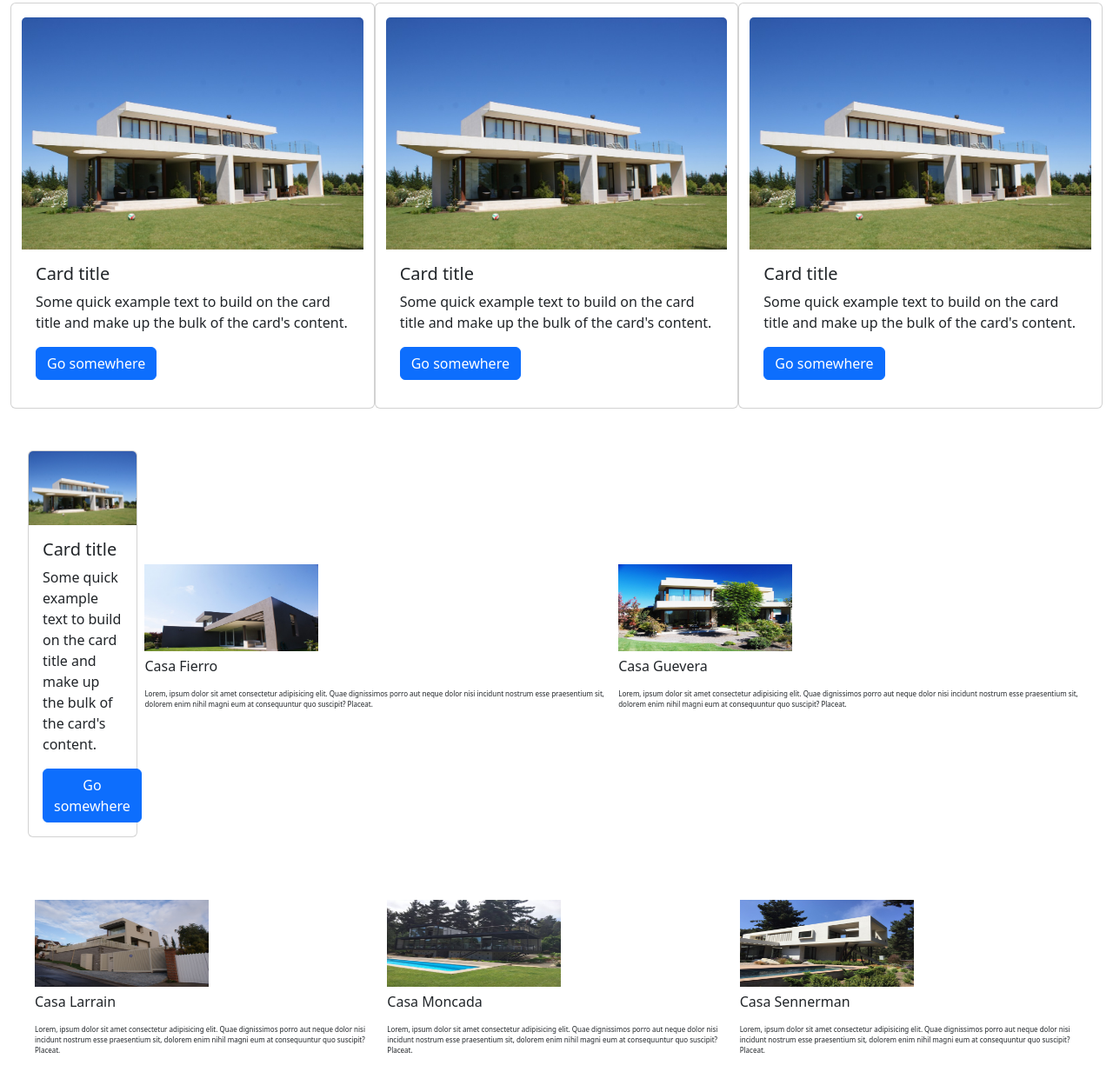
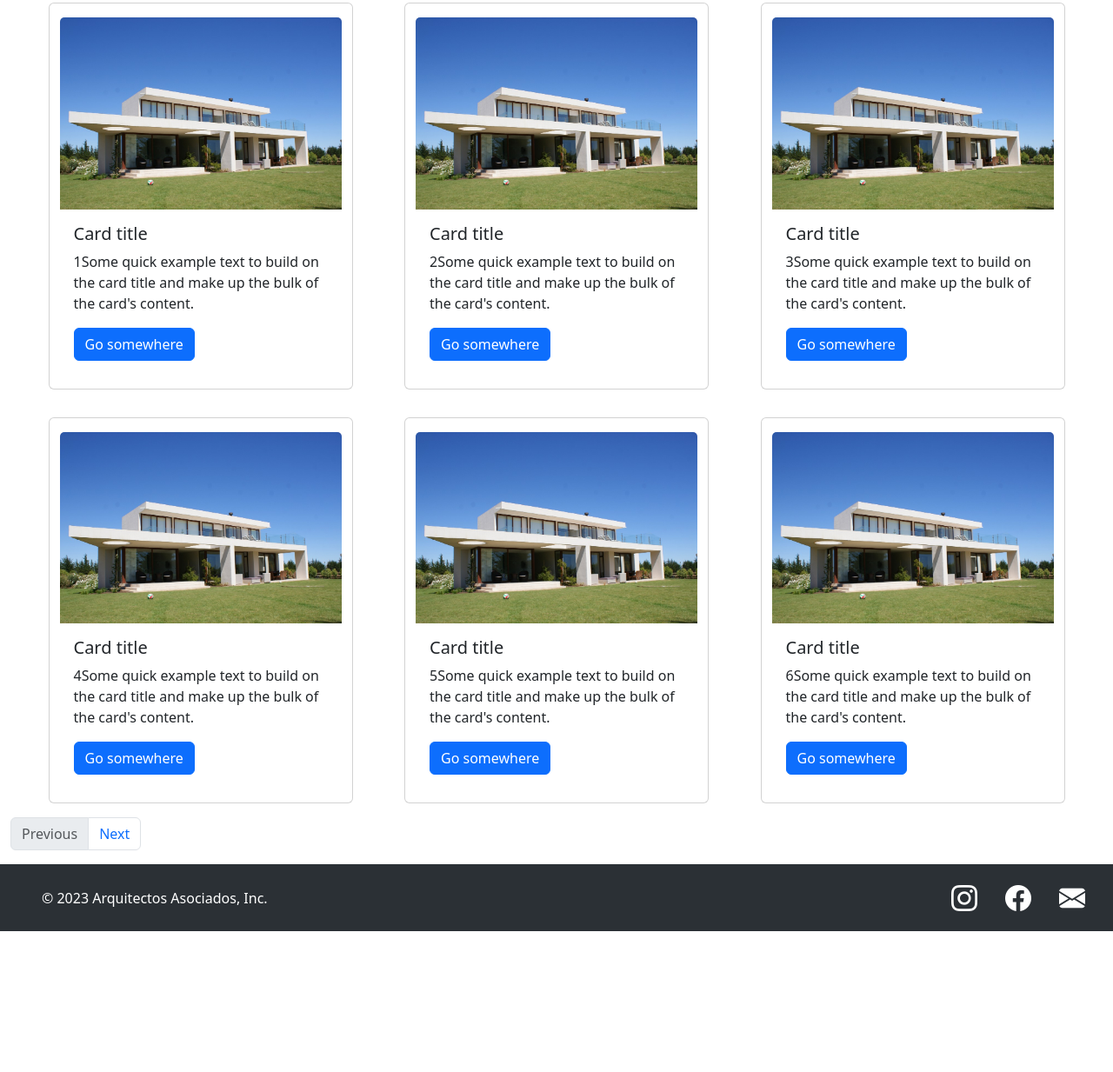
Before and after one commit to Barocava/ANF, a plain HTML site: page pages/planimetria.html in a window 1280 px wide. Shown: the part 84-1317 px from the top of the page at 87% size. After the commit the page ends 1155 px from the top, so only its background shows below. Drawn offline with nearby package versions, Linux system fonts and the light colour scheme.

Commit message:
Se agregan cambios menores

```diff
--- a/pages/planimetria.html
+++ b/pages/planimetria.html
@@ -54,44 +54,82 @@
         <section class="container justify-content-center align-items-center" style="margin: 0; max-width: 100%;">
             <div class="row mx-0 justify-content-evenly align-items-center" style="width: 100%;">
 
-                <div class="card col-12 col-lg-4 py-3 my-3">
+                <div class="card col-12 col-lg-4 py-3 m-3" style="max-width: 350px; width: 100%;">
                     <img src="../img/planimetria_casa_esppinoza.jpg" class="card-img-top" alt="...">
                     <div class="card-body">
                     <h5 class="card-title">Card title</h5>
-                    <p class="card-text">Some quick example text to build on the card title and make up the bulk of the card's content.</p>
+                    <p class="card-text">1Some quick example text to build on the card title and make up the bulk of the card's content.</p>
                     <a href="#" class="btn btn-primary">Go somewhere</a>
                     </div>
                 </div>
 
-                <div class="card col-12 col-lg-4 py-3 my-3">
+                <div class="card col-12 col-lg-4 py-3 m-3" style="max-width: 350px; width: 100%;">
                     <img src="../img/planimetria_casa_esppinoza.jpg" class="card-img-top" alt="...">
                     <div class="card-body">
                     <h5 class="card-title">Card title</h5>
-                    <p class="card-text">Some quick example text to build on the card title and make up the bulk of the card's content.</p>
+                    <p class="card-text">2Some quick example text to build on the card title and make up the bulk of the card's content.</p>
                     <a href="#" class="btn btn-primary">Go somewhere</a>
                     </div>
                 </div>
 
-                <div class="card col-12 col-lg-4 py-3 my-3">
+                <div class="card col-12 col-lg-4 py-3 m-3" style="max-width: 350px; width: 100%;">
                     <img src="../img/planimetria_casa_esppinoza.jpg" class="card-img-top" alt="...">
                     <div class="card-body">
                     <h5 class="card-title">Card title</h5>
-                    <p class="card-text">Some quick example text to build on the card title and make up the bulk of the card's content.</p>
+                    <p class="card-text">3Some quick example text to build on the card title and make up the bulk of the card's content.</p>
                     <a href="#" class="btn btn-primary">Go somewhere</a>
                     </div>
                 </div>
             </div>
         </section>
 
+        <section class="container justify-content-center align-items-center" style="margin: 0; max-width: 100%;">
+            <div class="row mx-0 justify-content-evenly align-items-center" style="width: 100%;">
 
-        <section class="galeria">
+                <div class="card col-12 col-lg-4 py-3 m-3" style="max-width: 350px; width: 100%;">
+                    <img src="../img/planimetria_casa_esppinoza.jpg" class="card-img-top" alt="...">
+                    <div class="card-body">
+                    <h5 class="card-title">Card title</h5>
+                    <p class="card-text">4Some quick example text to build on the card title and make up the bulk of the card's content.</p>
+                    <a href="#" class="btn btn-primary">Go somewhere</a>
+                    </div>
+                </div>
+
+                <div class="card col-12 col-lg-4 py-3 m-3" style="max-width: 350px; width: 100%;">
+                    <img src="../img/planimetria_casa_esppinoza.jpg" class="card-img-top" alt="...">
+                    <div class="card-body">
+                    <h5 class="card-title">Card title</h5>
+                    <p class="card-text">5Some quick example text to build on the card title and make up the bulk of the card's content.</p>
+                    <a href="#" class="btn btn-primary">Go somewhere</a>
+                    </div>
+                </div>
+
+                <div class="card col-12 col-lg-4 py-3 m-3" style="max-width: 350px; width: 100%;">
+                    <img src="../img/planimetria_casa_esppinoza.jpg" class="card-img-top" alt="...">
+                    <div class="card-body">
+                    <h5 class="card-title">Card title</h5>
+                    <p class="card-text">6Some quick example text to build on the card title and make up the bulk of the card's content.</p>
+                    <a href="#" class="btn btn-primary">Go somewhere</a>
+                    </div>
+                </div>
+            </div>
+        </section>
+
+        <section class="container align-items-center" style="margin: 0; max-width: 100%;">
+            <nav aria-label="...">
+                <ul class="pagination">
+                  <li class="page-item disabled">
+                    <a class="page-link">Previous</a>
+                  </li>
+                  <li class="page-item">
+                    <a class="page-link" href="#">Next</a>
+                  </li>
+                </ul>
+              </nav>
+        </section>
+
+        <!-- <section class="galeria">
             <div class="galeria_filas">
-
-                <!-- <div class="galeria_carta">
-                    <img src="../img/planimetria_casa_esppinoza.jpg" alt="" class="planimetria_galeria">
-                    <a href="../pages/prototipo_casa.html" class="planimetria_nombre_casa">Casa Espinoza ⬅️</a>
-                    <p class="planimetria_descripcion">Lorem, ipsum dolor sit amet consectetur adipisicing elit. Quae dignissimos porro aut neque dolor nisi incidunt nostrum esse praesentium sit, dolorem enim nihil magni eum at consequuntur quo suscipit? Placeat.</p>
-                </div> -->
 
                 <div class="card" style="width: 18rem;">
                     <img src="../img/planimetria_casa_esppinoza.jpg" class="card-img-top" alt="...">
@@ -130,7 +168,7 @@
                     <p class="planimetria_descripcion">Lorem, ipsum dolor sit amet consectetur adipisicing elit. Quae dignissimos porro aut neque dolor nisi incidunt nostrum esse praesentium sit, dolorem enim nihil magni eum at consequuntur quo suscipit? Placeat.</p>
                 </div>
             </div>
-        </section>
+        </section> -->
     </main>
 
     <footer class="footer">
```
